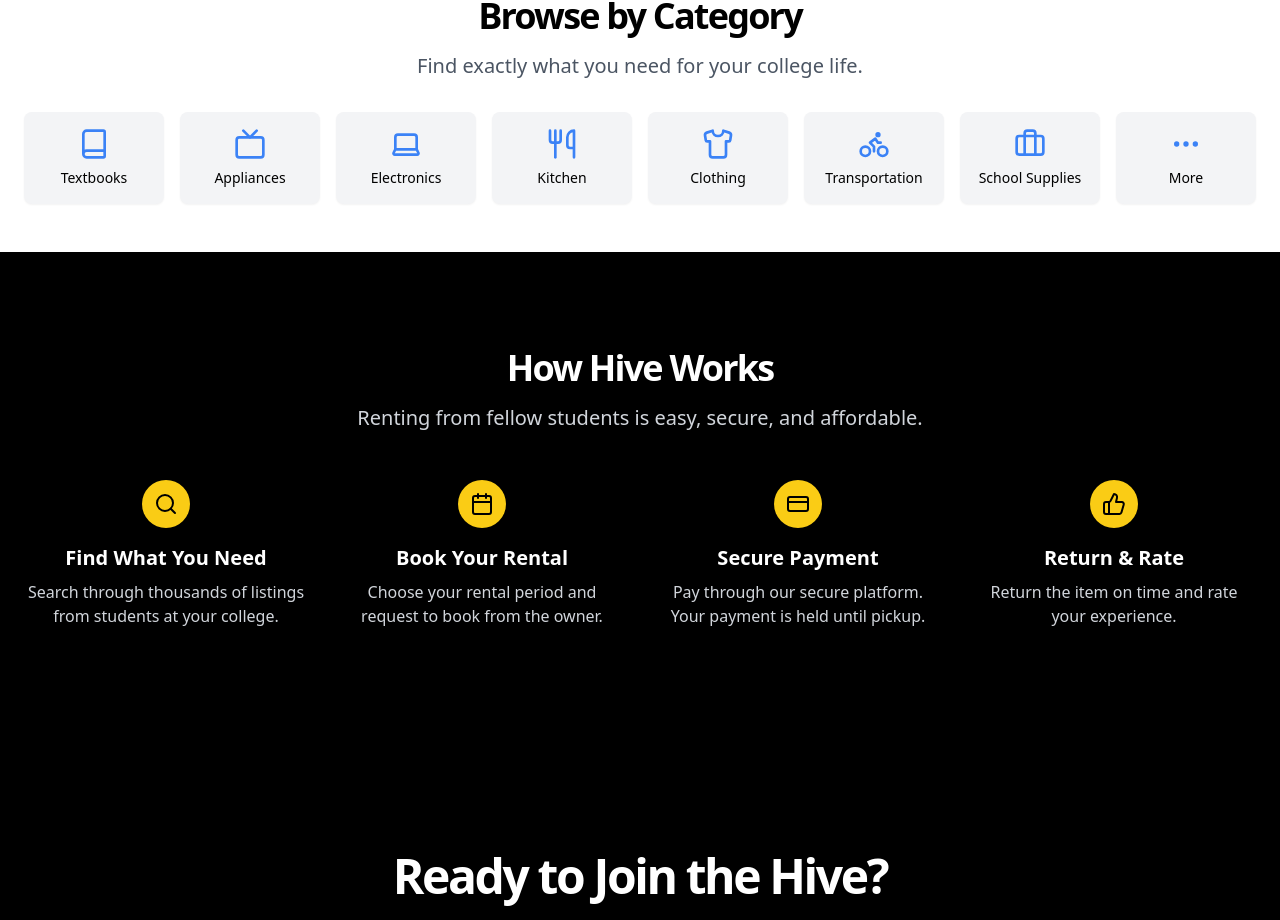
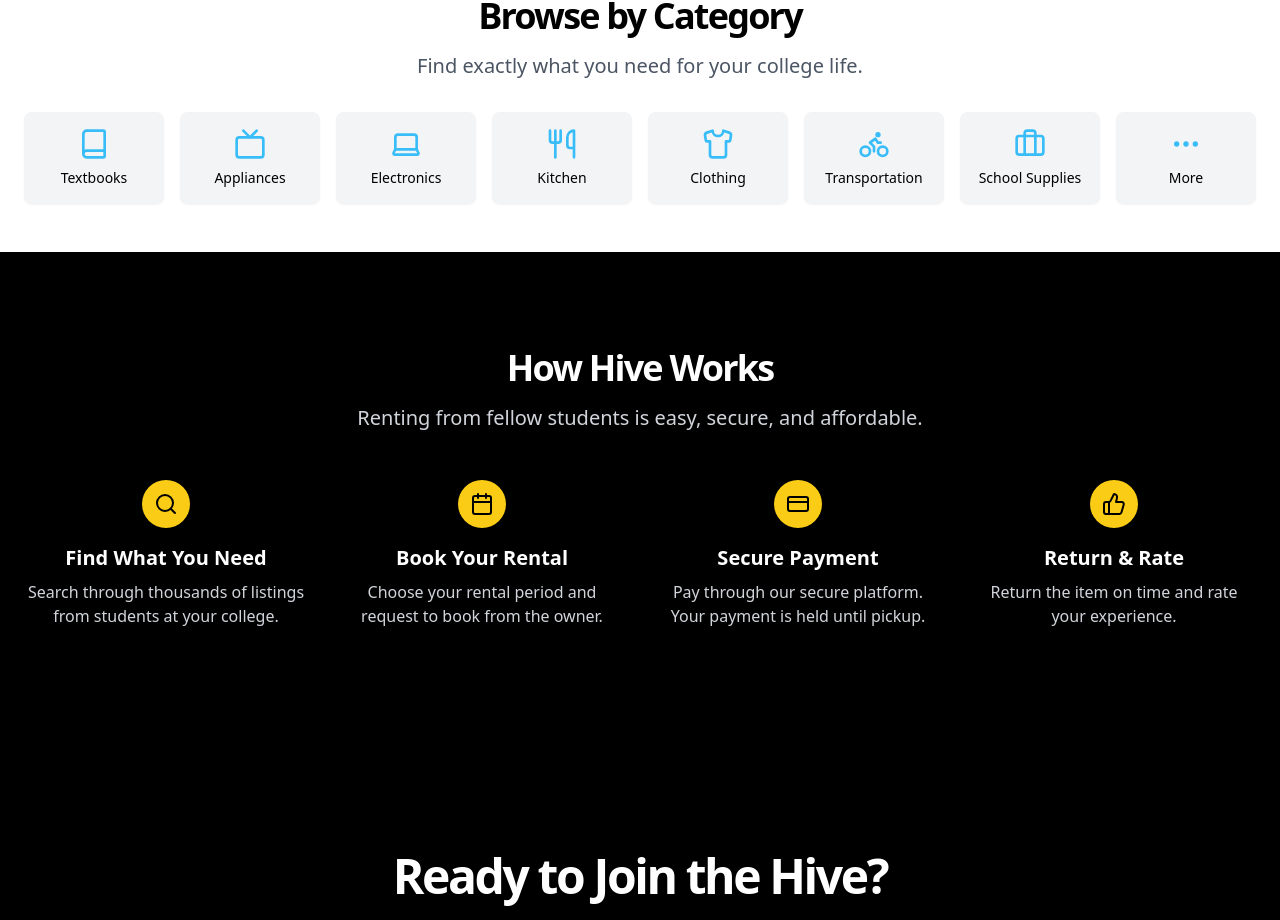
Before and after one commit to Gunjiilkham/hive, a Next.js app: page / in a window 1280 px wide. Shown: the part 1252-2172 px from the top of the page. Built offline with nearby package versions, Linux system fonts and the light colour scheme.

Commit message:
change color palette

```diff
--- a/components/category-section.tsx
+++ b/components/category-section.tsx
@@ -59,7 +59,7 @@ export default function CategorySection() {
               href={category.href}
               className="flex flex-col items-center justify-center p-4 bg-gray-100 rounded-lg shadow-sm hover:shadow-md transition-shadow hover:bg-gray-200"
             >
-              <category.icon className="h-8 w-8 mb-2 text-blue-500" />
+              <category.icon className="h-8 w-8 mb-2 text-sky-400" />
               <span className="text-sm font-medium">{category.name}</span>
             </Link>
           ))}
```
